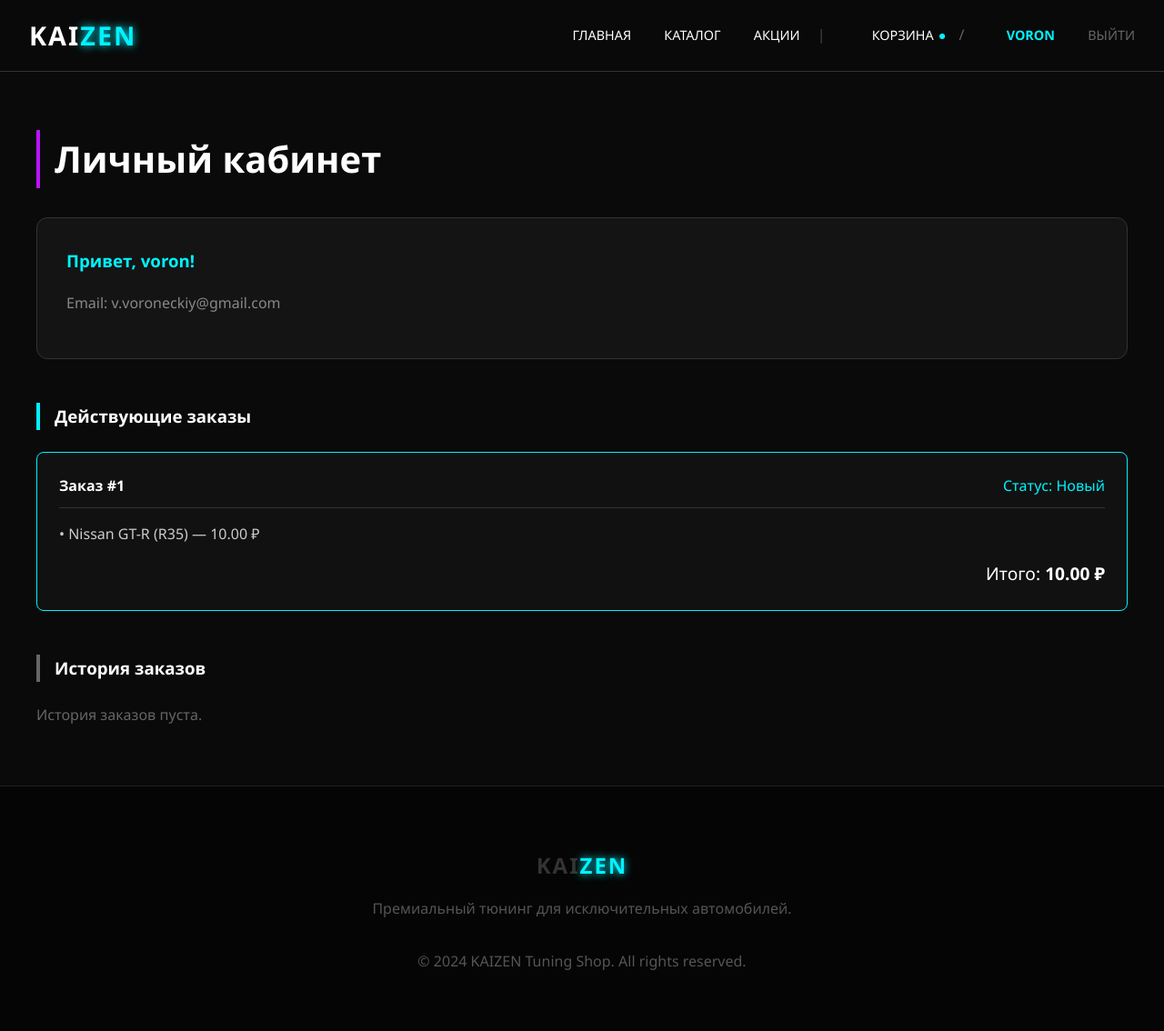
After one commit to vvoroneckiy/kaizen, a Django app: page /profile/ in a window 1280 px wide. The commit adds this page. Shown: the whole page at 91% size. Run offline with Django 5.2, Linux system fonts and the light colour scheme; a user stored in the database is signed in; data comes from the database, SQL or seed files in the repository; both versions use the stored data as it was before the commit; tables that the repository leaves empty hold one stand-in row (values such as "Sample post").

Commit message:
a personal account has been created and an order has been placed

```diff
--- a/config/urls.py
+++ b/config/urls.py
@@ -17,6 +17,9 @@ urlpatterns = [
     path('cart/', views.cart_detail, name='cart_detail'),
     path('cart/add/<int:car_id>/', views.add_to_cart, name='add_to_cart'),
     path('cart/remove/<int:item_id>/', views.remove_from_cart, name='remove_from_cart'),
+
+    path('profile/', views.profile_view, name='profile'),   # Личный кабинет
+    path('checkout/', views.checkout, name='checkout'),
 ]
 
 # Чтобы работали картинки в режиме разработки:
--- a/store/models.py
+++ b/store/models.py
@@ -52,7 +52,6 @@ class Car(models.Model):
 class Profile(models.Model):
     user = models.OneToOneField(User, on_delete=models.CASCADE, related_name='profile')
     phone = models.CharField("Телефон", max_length=20, blank=True)
-    bonus_points = models.DecimalField("Бонусный счет", max_digits=10, decimal_places=2, default=0) # [cite: 24]
 
     def __str__(self):
         return f"Профиль {self.user.username}"
--- a/store/templates/store/base.html
+++ b/store/templates/store/base.html
@@ -26,7 +26,7 @@
 
                 <span style="color: #666; margin: 0 10px;">/</span>
 
-                <a href="#" style="color: var(--neon-blue); font-weight: bold;">{{ user.username }}</a>
+                <a href="{% url 'profile' %}" style="color: var(--neon-blue); font-weight: bold;">{{ user.username }}</a>
                 <a href="{% url 'logout' %}" style="font-size: 0.9rem; color: #666;">Выйти</a>
             {% else %}
                 <a href="{% url 'login' %}">Войти</a>
--- a/store/templates/store/cart.html
+++ b/store/templates/store/cart.html
@@ -35,7 +35,7 @@
 
             <div style="margin-top: 2rem; text-align: right;">
                 <h3 style="font-size: 2rem;">Итого: <span style="color: var(--neon-blue);">{{ cart.get_total_price }} ₽</span></h3>
-                <a href="#" class="btn btn-primary" style="display: inline-block; margin-top: 1rem;">Оформить заказ</a>
+                <a href="{% url 'checkout' %}" class="btn btn-primary" style="display: inline-block; margin-top: 1rem;">Оформить заказ</a>
             </div>
         </div>
     {% else %}
--- /dev/null
+++ b/store/templates/store/profile.html
@@ -0,0 +1,66 @@
+{% extends 'store/base.html' %}
+
+{% block title %}Личный кабинет{% endblock %}
+
+{% block content %}
+<div class="container">
+    <h2 class="section-title">Личный кабинет</h2>
+
+    <div style="background: var(--bg-card); padding: 2rem; border-radius: 12px; border: 1px solid #333; margin-bottom: 3rem;">
+        <h3 style="color: var(--neon-blue); margin-top: 0;">Привет, {{ user.username }}!</h3>
+        <p style="color: #888;">Email: {{ user.email }}</p>
+    </div>
+
+    <h3 style="color: #fff; border-left: 4px solid var(--neon-blue); padding-left: 1rem; margin-bottom: 1.5rem;">Действующие заказы</h3>
+
+    {% if active_orders %}
+        {% for order in active_orders %}
+        <div style="background: #111; border: 1px solid var(--neon-blue); border-radius: 8px; padding: 1.5rem; margin-bottom: 2rem;">
+            <div style="display: flex; justify-content: space-between; margin-bottom: 1rem; border-bottom: 1px solid #333; padding-bottom: 10px;">
+                <span style="font-weight: bold; color: #fff;">Заказ #{{ order.id }}</span>
+                <span style="color: var(--neon-blue);">Статус: {{ order.get_status_display }}</span>
+            </div>
+
+            <ul style="list-style: none; padding: 0; color: #ccc;">
+                {% for item in order.items.all %}
+                <li style="margin-bottom: 5px;">
+                    &bull; {{ item.car.brand }} {{ item.car.model }} — {{ item.price }} ₽
+                </li>
+                {% endfor %}
+            </ul>
+
+            <div style="text-align: right; margin-top: 1rem; font-size: 1.2rem;">
+                Итого: <strong style="color: #fff;">{{ order.total_price }} ₽</strong>
+            </div>
+        </div>
+        {% endfor %}
+    {% else %}
+        <p style="color: #666; margin-bottom: 3rem;">У вас пока нет действующих заказов.</p>
+    {% endif %}
+
+
+    <h3 style="color: #fff; border-left: 4px solid #666; padding-left: 1rem; margin-bottom: 1.5rem; margin-top: 3rem;">История заказов</h3>
+
+    {% if history_orders %}
+        {% for order in history_orders %}
+        <div style="background: var(--bg-card); border: 1px solid #333; border-radius: 8px; padding: 1.5rem; margin-bottom: 1rem; opacity: 0.7;">
+            <div style="display: flex; justify-content: space-between; margin-bottom: 1rem;">
+                <span style="font-weight: bold; color: #aaa;">Заказ #{{ order.id }} ({{ order.created_at|date:"d.m.Y" }})</span>
+
+                {% if order.status == 'cancelled' %}
+                    <span style="color: #ff4444;">{{ order.get_status_display }}</span>
+                {% else %}
+                    <span style="color: #00ff00;">{{ order.get_status_display }}</span>
+                {% endif %}
+            </div>
+            <div style="font-size: 0.9rem; color: #888;">
+                 Сумма: {{ order.total_price }} ₽
+            </div>
+        </div>
+        {% endfor %}
+    {% else %}
+        <p style="color: #666;">История заказов пуста.</p>
+    {% endif %}
+
+</div>
+{% endblock %}
--- a/store/views.py
+++ b/store/views.py
@@ -3,7 +3,8 @@ from django.contrib.auth import login, logout
 from django.contrib.auth.forms import AuthenticationForm
 from .forms import UserRegistrationForm, CarFilterForm
 from django.contrib.auth.decorators import login_required
-from .models import Car, Cart, CartItem
+from .models import Car, Cart, CartItem, Order, OrderItem
+
 
 def home(request):
     # Получаем 3 последних добавленных авто для "Слайдера/Героя"
@@ -126,3 +127,47 @@ def catalog(request):
         'cars': cars,
         'form': form, # Передаем форму в шаблон для отображения
     })
+
+@login_required(login_url='login')
+def checkout(request):
+    # 1. Получаем корзину
+    cart, created = Cart.objects.get_or_create(user=request.user)
+
+    # Если корзина пуста, редиректим обратно
+    if not cart.items.exists():
+        return redirect('cart_detail')
+
+    # 2. Создаем Заказ
+    order = Order.objects.create(
+        user=request.user,
+        total_price=cart.get_total_price(),
+        status='new'
+    )
+
+    # 3. Переносим товары из Корзины в OrderItem
+    for item in cart.items.all():
+        OrderItem.objects.create(
+            order=order,
+            car=item.car,
+            price=item.car.price
+        )
+
+    # 4. Очищаем корзину
+    cart.items.all().delete()
+
+    # 5. Редирект в личный кабинет (или на страницу успеха)
+    return redirect('profile')
+
+@login_required(login_url='login')
+def profile_view(request):
+    # Получаем все заказы пользователя, от новых к старым
+    orders = Order.objects.filter(user=request.user).order_by('-created_at')
+
+    # Разделяем на Действующие и Завершенные
+    active_orders = orders.filter(status__in=['new', 'processing'])
+    history_orders = orders.filter(status__in=['shipped', 'cancelled'])
+
+    return render(request, 'store/profile.html', {
+        'active_orders': active_orders,
+        'history_orders': history_orders
+    })
```
Also changed, not shown: store/admin.py (+42 -2 lines), db.sqlite3, media/cars/L.jpg (added), media/cars/su.png (added), store/migrations/0004_remove_profile_bonus_points.py (added).
